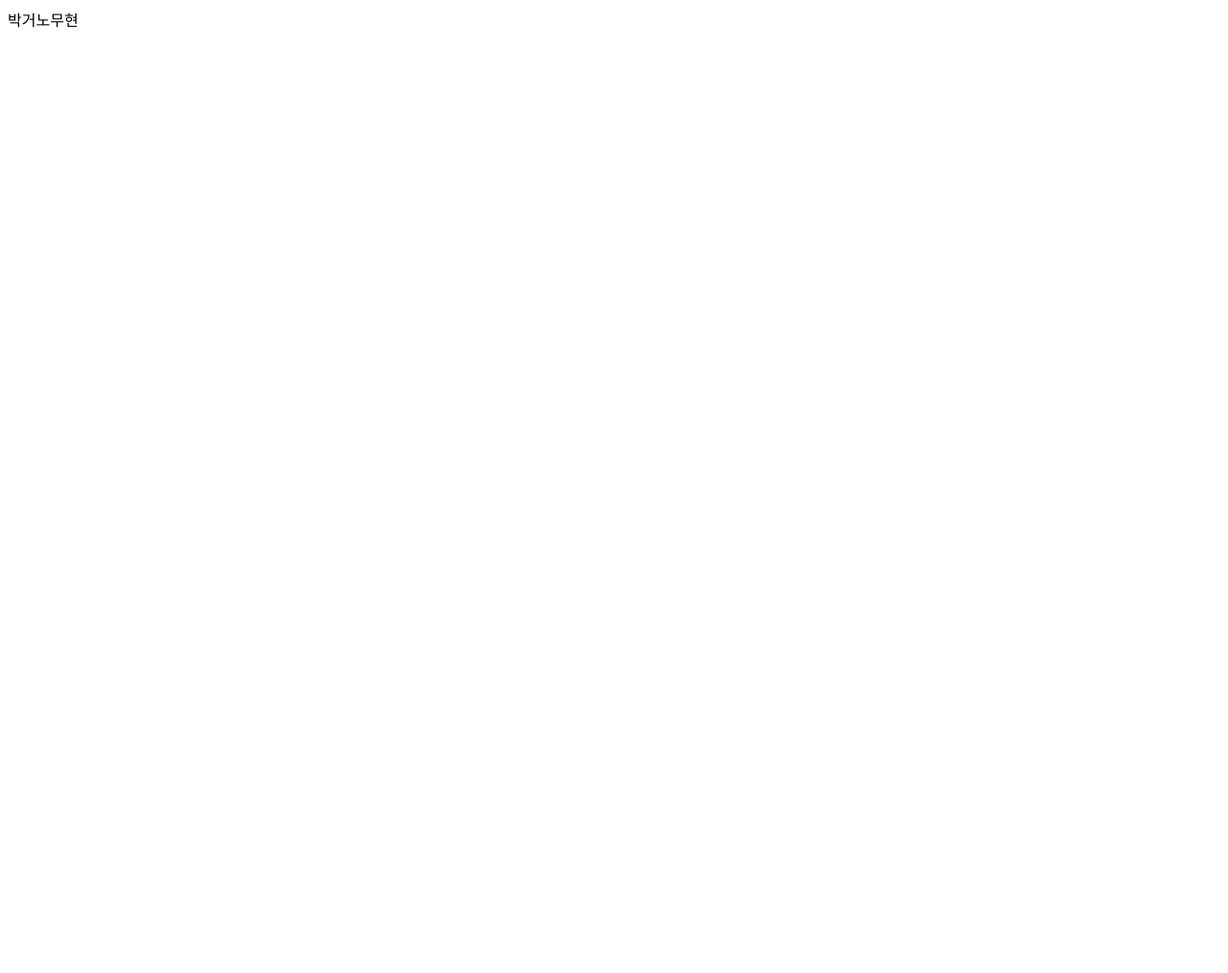
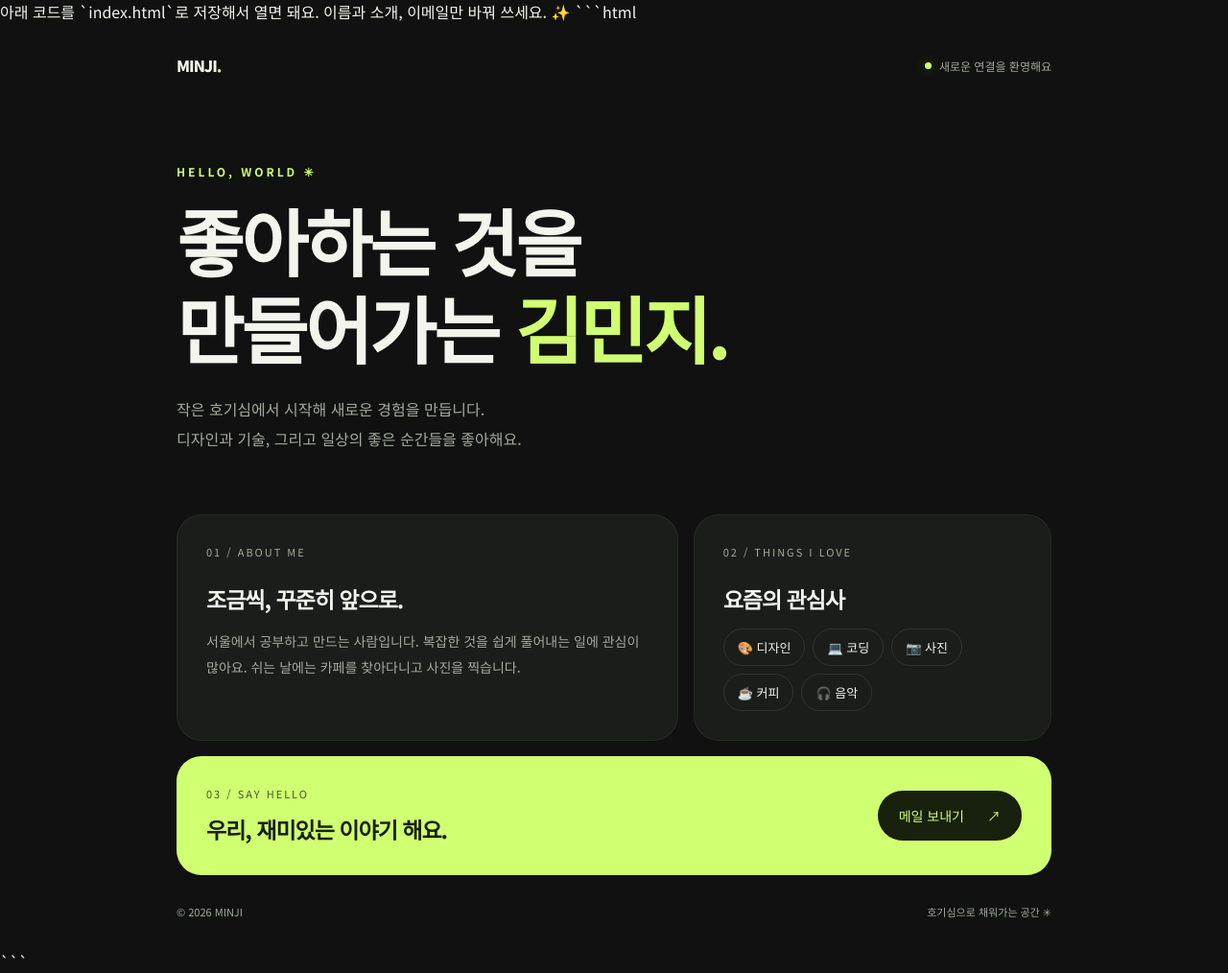
Before and after one commit to ryunong/ryunong.github.io, a plain HTML site: page index.html in a window 1280 px wide. Shown: the whole page at 96% size. Before the commit the page ends 800 px from the top, so only its background shows below. Drawn offline with Linux system fonts and the light colour scheme.

Commit message:
Update index.html

````diff
--- a/index.html
+++ b/index.html
@@ -1 +1,243 @@
-박거노무현
+아래 코드를 `index.html`로 저장해서 열면 돼요. 이름과 소개, 이메일만 바꿔 쓰세요. ✨
+
+```html
+<!DOCTYPE html>
+<html lang="ko">
+<head>
+  <meta charset="UTF-8" />
+  <meta name="viewport" content="width=device-width, initial-scale=1.0" />
+  <title>나를 소개합니다</title>
+  <style>
+    @import url('https://fonts.googleapis.com/css2?family=Noto+Sans+KR:wght@400;500;700;900&display=swap');
+
+    :root {
+      color-scheme: dark;
+      --bg: #101110;
+      --card: #1b1d1a;
+      --text: #f3f5ed;
+      --muted: #a3aa9c;
+      --accent: #d0ff71;
+    }
+
+    * { box-sizing: border-box; }
+
+    body {
+      margin: 0;
+      background: var(--bg);
+      color: var(--text);
+      font-family: "Noto Sans KR", sans-serif;
+      -webkit-font-smoothing: antialiased;
+    }
+
+    a { color: inherit; }
+
+    .page {
+      max-width: 960px;
+      margin: auto;
+      padding: 32px 24px 24px;
+    }
+
+    nav, footer {
+      display: flex;
+      justify-content: space-between;
+      align-items: center;
+    }
+
+    .logo { font-weight: 900; letter-spacing: -1px; }
+    .logo span { color: var(--accent); }
+
+    .status {
+      display: flex;
+      align-items: center;
+      gap: 8px;
+      color: var(--muted);
+      font-size: 12px;
+    }
+
+    .status::before {
+      content: "";
+      width: 7px;
+      height: 7px;
+      background: var(--accent);
+      border-radius: 50%;
+      box-shadow: 0 0 14px #d0ff7150;
+    }
+
+    header { padding: 90px 0 48px; }
+
+    .eyebrow {
+      color: var(--accent);
+      font-size: 12px;
+      letter-spacing: 3px;
+      font-weight: 700;
+    }
+
+    h1 {
+      margin: 18px 0 24px;
+      font-size: clamp(42px, 7vw, 76px);
+      line-height: 1.2;
+      letter-spacing: -3px;
+    }
+
+    h1 span { color: var(--accent); }
+
+    .intro {
+      color: var(--muted);
+      font-size: 16px;
+      line-height: 1.9;
+      word-break: keep-all;
+    }
+
+    .grid {
+      display: grid;
+      grid-template-columns: 1.4fr 1fr;
+      gap: 16px;
+    }
+
+    .card {
+      padding: 30px;
+      border: 1px solid #ffffff0d;
+      border-radius: 26px;
+      background: var(--card);
+    }
+
+    .label {
+      margin: 0 0 24px;
+      color: var(--muted);
+      font-size: 11px;
+      letter-spacing: 2px;
+    }
+
+    h2 {
+      margin: 0 0 14px;
+      font-size: 23px;
+      letter-spacing: -1px;
+    }
+
+    .card p:not(.label) {
+      margin: 0;
+      color: var(--muted);
+      font-size: 14px;
+      line-height: 1.9;
+      word-break: keep-all;
+    }
+
+    .tags { display: flex; flex-wrap: wrap; gap: 8px; }
+
+    .tag {
+      padding: 9px 14px;
+      border: 1px solid #ffffff18;
+      border-radius: 100px;
+      font-size: 13px;
+    }
+
+    .contact {
+      grid-column: 1 / -1;
+      display: flex;
+      align-items: center;
+      justify-content: space-between;
+      gap: 20px;
+      background: var(--accent);
+      color: #18200e;
+    }
+
+    .contact .label { margin-bottom: 12px; color: #46582c; }
+    .contact h2 { margin: 0; }
+
+    .button {
+      display: inline-flex;
+      align-items: center;
+      gap: 24px;
+      flex-shrink: 0;
+      padding: 16px 22px;
+      border-radius: 100px;
+      background: #18200e;
+      color: var(--accent);
+      text-decoration: none;
+      font-size: 14px;
+      transition: transform .2s, background .2s;
+    }
+
+    .button:hover { transform: translateY(-3px); background: #2c391b; }
+    .button:focus-visible { outline: 3px solid #18200e; outline-offset: 4px; }
+
+    footer {
+      gap: 16px;
+      padding: 30px 0 8px;
+      color: var(--muted);
+      font-size: 11px;
+    }
+
+    @media (max-width: 600px) {
+      header { padding-top: 64px; }
+      .grid { grid-template-columns: 1fr; }
+      .card { padding: 26px; }
+      .contact { align-items: flex-start; flex-direction: column; }
+      h1 { letter-spacing: -2px; }
+    }
+
+    @media (prefers-reduced-motion: reduce) {
+      .button { transition: none; }
+    }
+  </style>
+</head>
+<body>
+  <div class="page">
+    <nav aria-label="사이트 소개">
+      <a class="logo" href="#" style="text-decoration: none;">MINJI<span>.</span></a>
+      <span class="status">새로운 연결을 환영해요</span>
+    </nav>
+
+    <main>
+      <header>
+        <div class="eyebrow">HELLO, WORLD ✳</div>
+        <h1>좋아하는 것을<br />만들어가는 <span>김민지.</span></h1>
+        <p class="intro">
+          작은 호기심에서 시작해 새로운 경험을 만듭니다.<br />
+          디자인과 기술, 그리고 일상의 좋은 순간들을 좋아해요.
+        </p>
+      </header>
+
+      <div class="grid">
+        <section class="card">
+          <p class="label">01 / ABOUT ME</p>
+          <h2>조금씩, 꾸준히 앞으로.</h2>
+          <p>
+            서울에서 공부하고 만드는 사람입니다.
+            복잡한 것을 쉽게 풀어내는 일에 관심이 많아요.
+            쉬는 날에는 카페를 찾아다니고 사진을 찍습니다.
+          </p>
+        </section>
+
+        <section class="card">
+          <p class="label">02 / THINGS I LOVE</p>
+          <h2>요즘의 관심사</h2>
+          <div class="tags">
+            <span class="tag">🎨 디자인</span>
+            <span class="tag">💻 코딩</span>
+            <span class="tag">📷 사진</span>
+            <span class="tag">☕ 커피</span>
+            <span class="tag">🎧 음악</span>
+          </div>
+        </section>
+
+        <section class="card contact">
+          <div>
+            <p class="label">03 / SAY HELLO</p>
+            <h2>우리, 재미있는 이야기 해요.</h2>
+          </div>
+          <a class="button" href="mailto:hello@example.com">
+            메일 보내기 <span aria-hidden="true">↗</span>
+          </a>
+        </section>
+      </div>
+    </main>
+
+    <footer>
+      <span>© 2026 MINJI</span>
+      <span>호기심으로 채워가는 공간 ✳</span>
+    </footer>
+  </div>
+</body>
+</html>
+```
````
